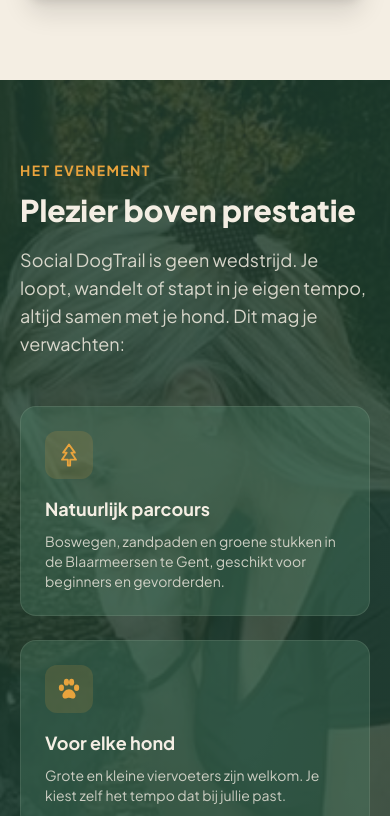
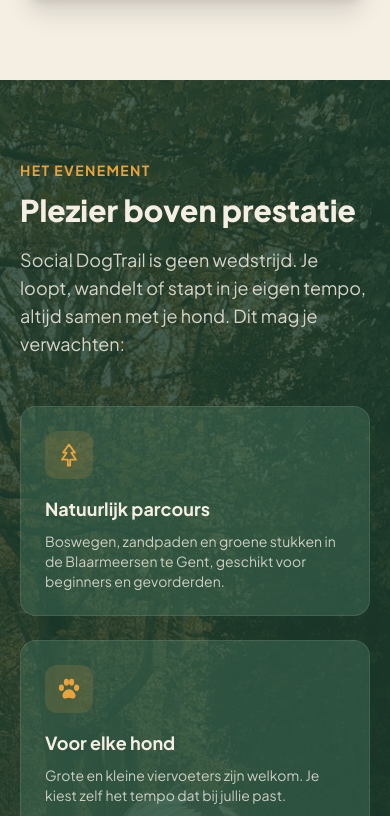
Before and after one commit to nicolabruggeman/SocialDogTrail, a plain HTML site: page index.html in a window 390 px wide. Shown: the part 2333-3149 px from the top of the page. Drawn offline with nearby package versions, Linux system fonts and the light colour scheme.

Commit message:
Update index.html

```diff
--- a/index.html
+++ b/index.html
@@ -92,6 +92,27 @@
       .reveal, .rise { opacity: 1; transform: none; }
       .trail-path { stroke-dashoffset: 0; }
     }
+
+/* Achtergrond van Het evenement */
+.event-background {
+  background-image:
+    linear-gradient(rgba(31,63,48,0.84), rgba(31,63,48,0.84)),
+    url('DDOJ9653%5B1%5D.JPG');
+  background-size: cover;
+  background-position: center;
+  background-repeat: no-repeat;
+}
+
+/* Verticale achtergrond op gsm */
+@media (max-width: 767px) {
+  .event-background {
+    background-image:
+      linear-gradient(rgba(31,63,48,0.84), rgba(31,63,48,0.84)),
+      url('WhatsApp%20Image%202026-11-13%20at%2019.35.01.jpeg');
+    background-size: cover;
+    background-position: center;
+  }
+}
   </style>
 </head>
 <body class="font-sans bg-sand text-forest-dark antialiased">
@@ -281,8 +302,7 @@
 
     <!-- HET EVENEMENT -->
 
-<section id="evenement" class="text-sand"
-  style="background-image: linear-gradient(rgba(31,63,48,0.84), rgba(31,63,48,0.84)), url('DDOJ9653%5B1%5D.JPG'); background-size: cover; background-position: center; background-repeat: no-repeat;">
+<section id="evenement" class="event-background text-sand">
       <div class="max-w-6xl mx-auto px-5 py-20">
         <div class="max-w-2xl reveal">
           <p class="text-ochre font-bold uppercase tracking-widest text-sm">Het evenement</p>
```
